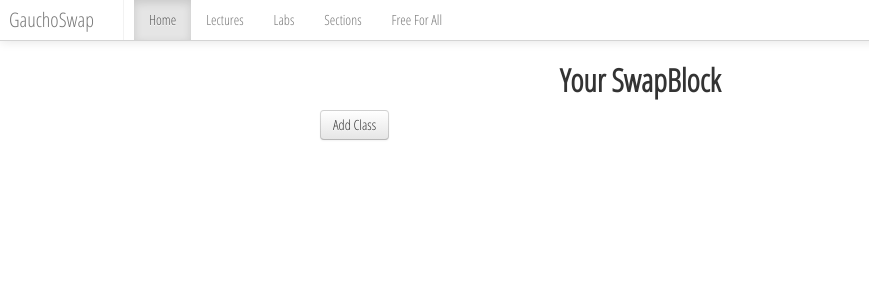
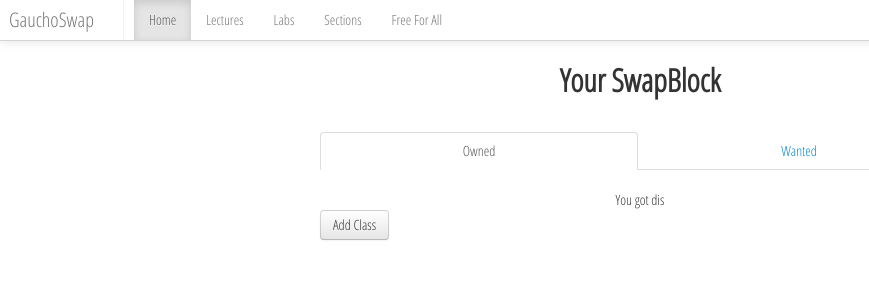
Before and after one commit to Roasbeef/GauchoSwap, a Flask app: template gauchoswap/templates/student.html in a window 1280 px wide. Shown: the top 301 px of the page, without its empty margins (0-869 px from the left). Run offline with Flask 2, Linux system fonts and the light colour scheme; the template is opened without the code that fills it, so the values that code supplies are empty; some libraries are stand-ins or nearby versions.

Commit message:
Owned and Wanted Tabs

```diff
--- a/gauchoswap/static/style.css
+++ b/gauchoswap/static/style.css
@@ -123,3 +123,17 @@ body {
 .profile-title {
     text-align: center;
 }
+
+.swapblock-tab {
+    width: 50%;
+    text-align: center;
+}
+
+.have-want-toggle {
+    margin-top: 5%;
+}
+
+.swapblock-body {
+    margin: 0 auto;
+    text-align: center;
+}
--- a/gauchoswap/static/swap_block.js
+++ b/gauchoswap/static/swap_block.js
@@ -3,8 +3,7 @@
 
   (function($) {
     return $('nav-tabs li').on('click', function(e) {
-      $(this).siblings().removeClass('active');
-      return $(this).addClass('active');
+      return $(this).tab('show');
     });
   })(jQuery);
 
--- a/gauchoswap/templates/student.html
+++ b/gauchoswap/templates/student.html
@@ -10,6 +10,14 @@
             {% else %}
                 <h2 class="profile-title"> {{ student.name }}'s SwapBlock </h2>
             {% endif %}
+            <ul class="nav nav-tabs have-want-toggle">
+                <li class="active swapblock-tab"><a href="#owned" data-toggle="tab">Owned</a></li>
+                <li class="swapblock-tab"><a href="#wanted" data-toggle="tab">Wanted</a></li>
+            </ul>
+            <div class="tab-content swapblock-body">
+                  <div class="tab-pane active" id="owned">You got dis</div>
+                  <div class="tab-pane" id="wanted">You want dis</div>
+            </div>
             <a href="#myModal" role="button" class="btn" data-toggle="modal">Add Class</a>
         </section>
     </div>
```
Also changed, not shown: 1 other file.
